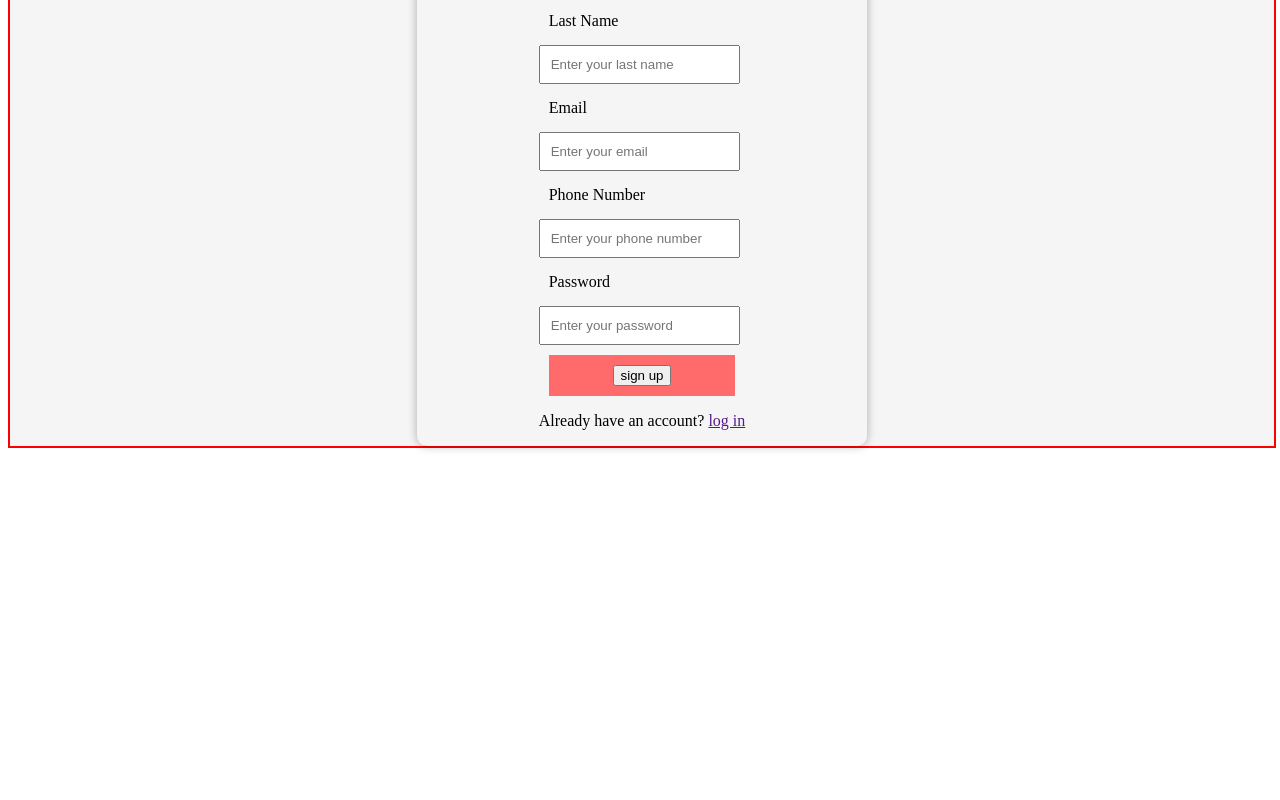
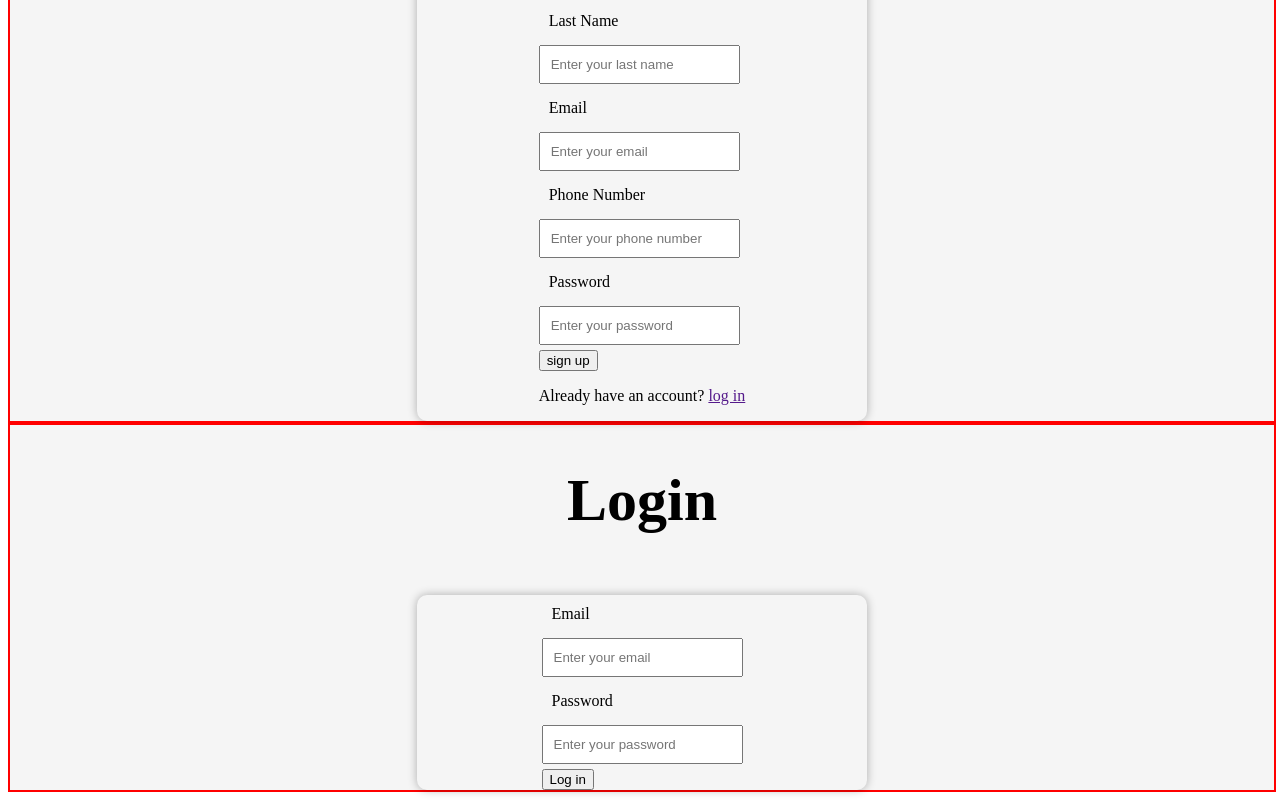
Before and after one commit to iankmani/Event-Planner, a React (Vite) app: page /login in a window 1280 px wide. Shown: the part 976-1776 px from the top of the page. Before the commit the page ends 1432 px from the top, so only its background shows below. Built offline with nearby package versions, Linux system fonts and the light colour scheme.

Commit message:
add login page with formik

```diff
--- a/src/App.jsx
+++ b/src/App.jsx
@@ -1,10 +1,13 @@
 import GetStarted from "./Pages/GetStarted/GetStarted";
 import SignUp from "./Pages/SignUp/SignUp";
+import Login from "./Pages/Login/Login";
 function App() {
   return (
     <>
       <GetStarted />
       <SignUp />
+      <Login />
+
     </>
   );
 }
--- /dev/null
+++ b/src/Pages/Login/Login.jsx
@@ -0,0 +1,76 @@
+import React from 'react'
+import './Login.css'
+import { useFormik } from "formik";
+import * as Yup from "yup";
+
+const Login = () => {
+    const validationSchema = Yup.object({
+        email: Yup.string()
+        .email("Invalid email format")
+        .required("Email is required"),
+      password: Yup.string()
+        .required("Password is required")
+        .min(4, "Password should be at least 4 characters")
+        .max(8, "Password should be at most 20 characters"),
+    })
+    const formik = useFormik({
+        initialValues: {
+            email: "",
+            password: ""
+    },
+    onSubmit: (formsubmission) => {
+        console.log(formsubmission);
+      },
+      validationSchema: validationSchema,
+    })
+
+
+
+  return (
+    <div className="Signup_Page">
+    <div className="signUp_title">
+      <h1>Login</h1>
+    </div>
+    <div className="signUp_form">
+      <form onSubmit={formik.handleSubmit}>
+      <div className="form-group">
+      <div>
+              <label htmlFor="email">Email</label>
+              <input
+                type="email"
+                name="email"
+                id="email"
+                placeholder="Enter your email"
+                value={formik.values.email}
+                onChange={formik.handleChange}
+                onBlur={formik.handleBlur}
+              />
+              {formik.touched.email && formik.errors.email ? (
+                <div className="error">{formik.errors.email}</div>
+              ) : null}
+            </div>
+            <div>
+              <label htmlFor="password">Password</label>
+              <input
+                type="password"
+                name="password"
+                id="password"
+                placeholder="Enter your password"
+                value={formik.values.password}
+                onChange={formik.handleChange}
+                onBlur={formik.handleBlur}
+              />
+              {formik.touched.password && formik.errors.password ? (
+                <div className="error">{formik.errors.password}</div>
+              ) : null}
+            </div>
+            <button type="submit">Log in</button>
+      </div>
+
+      </form>
+        </div>
+        </div>
+  )
+}
+
+export default Login
--- a/src/Pages/SignUp/SignUp.jsx
+++ b/src/Pages/SignUp/SignUp.jsx
@@ -123,9 +123,9 @@ const SignUp = () => {
               ) : null}
             </div>
 
-            <div className="SignUp_button">
+
               <button type="submit">sign up</button>
-            </div>
+
             <p>
               Already have an account? <a href="">log in</a>
             </p>
```
Also changed, not shown: src/Pages/Login/Login.css (added).
